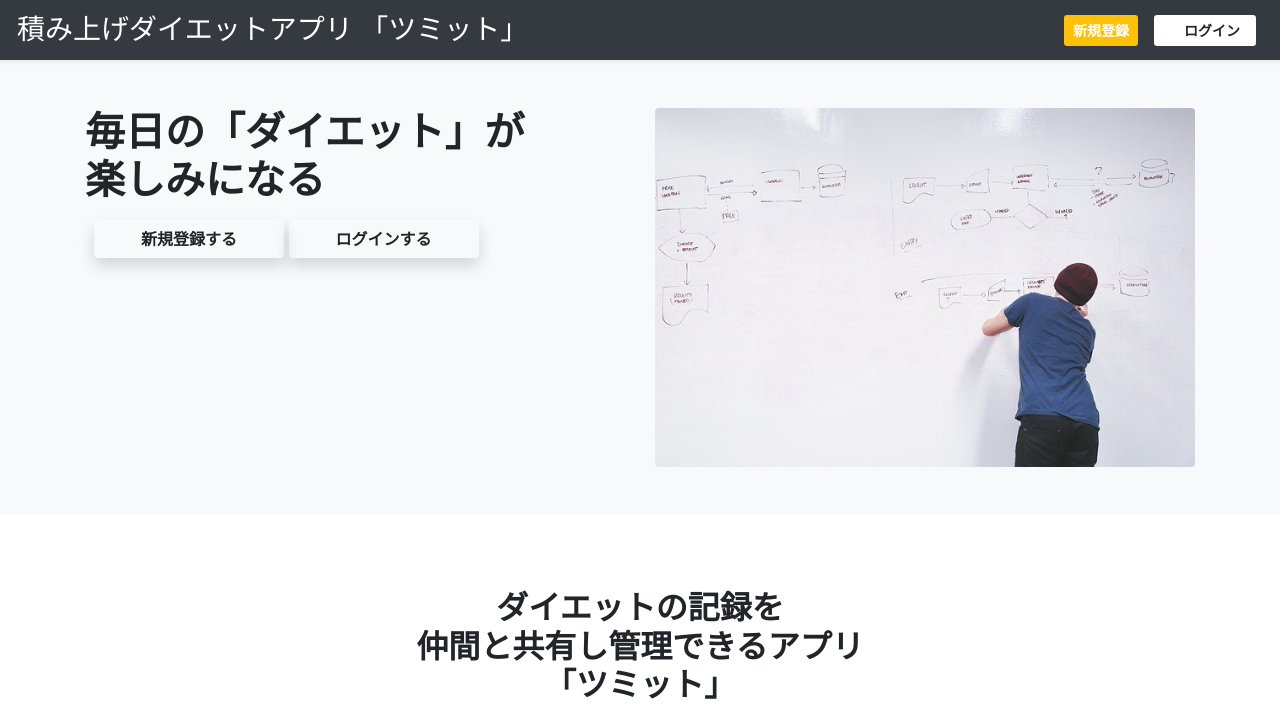
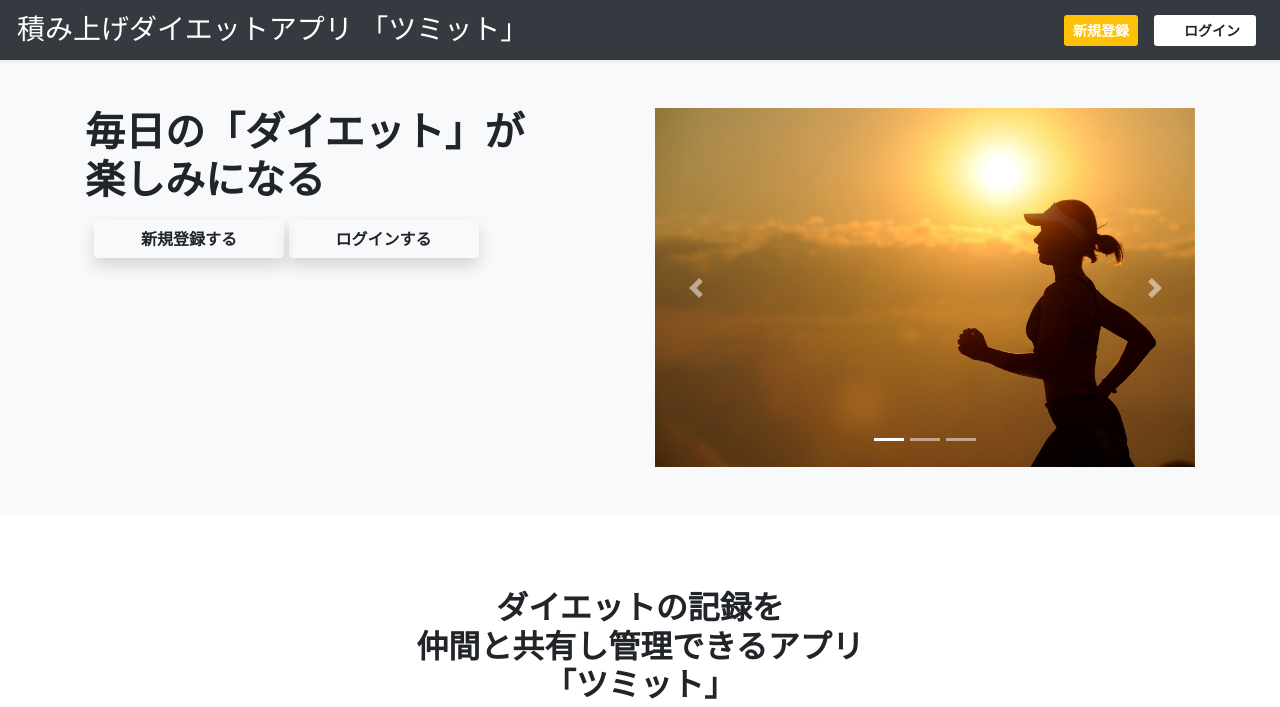
Before and after one commit to yutakuma0901/tumitto, a PHP site: page /tumitto/home.index.php in a window 1280 px wide. Shown: the top 707 px of the page. Run offline with PHP 8.4, Linux system fonts and the light colour scheme; some libraries are stand-ins or nearby versions.

Commit message:
ユーザー画面のスライダーを停止 ホーム画面のスライダーを追加（jquery,javascript）

```diff
--- a/src/tumitto/views/home.index.php
+++ b/src/tumitto/views/home.index.php
@@ -24,7 +24,36 @@
             </div>
           </div>
           <div class="col-md-6 d-none d-md-block">
-            <img src="img/whiteboard-5ee4dc4b4b_640.jpg" class="img-fluid rounded position-relative" alt="..." width="100%">
+            <!-- <img src="img/whiteboard-5ee4dc4b4b_640.jpg" class="img-fluid rounded position-relative" alt="..." width="100%"> -->
+
+              <div id="carouselExampleIndicators" class="carousel slide" data-ride="carousel">
+                  <ol class="carousel-indicators">
+                      <li data-target="#carouselExampleIndicators" data-slide-to="0" class="active"></li>
+                      <li data-target="#carouselExampleIndicators" data-slide-to="1"></li>
+                      <li data-target="#carouselExampleIndicators" data-slide-to="2"></li>
+                  </ol>
+                  <div class="carousel-inner">
+                      <div class="carousel-item active">
+                          <img src=" img/pexels-pixabay-40751.jpg" class="d-block w-100" alt="...">
+                      </div>
+                      <div class="carousel-item">
+                          <img src=" img/pexels-jonathan-borba-3076516.jpg" class="d-block w-100" alt="...">
+                      </div>
+                      <div class="carousel-item">
+                          <img src="img/pexels-ella-olsson-1640777.jpg" class="d-block w-100" alt="...">
+                      </div>
+                  </div>
+                  <a class="carousel-control-prev" href="#carouselExampleIndicators" role="button" data-slide="prev">
+                      <span class="carousel-control-prev-icon" aria-hidden="true"></span>
+                      <span class="sr-only">Previous</span>
+                  </a>
+                  <a class="carousel-control-next" href="#carouselExampleIndicators" role="button" data-slide="next">
+                      <span class="carousel-control-next-icon" aria-hidden="true"></span>
+                      <span class="sr-only">Next</span>
+                  </a>
+              </div>
+
+
           </div>
           <!-- 小 -->
           <div class="d-block d-md-none">
--- a/src/tumitto/views/home.layout.login.php
+++ b/src/tumitto/views/home.layout.login.php
@@ -8,6 +8,13 @@
   <link href="https://use.fontawesome.com/releases/v5.6.1/css/all.css" rel="stylesheet">
   <title><?= $title; ?></title>
 </head>
+
+<!-- Optional JavaScript -->
+<!-- jQuery first, Popper.js, Bootstrap JSの順番に読み込む -->
+<script src="https://code.jquery.com/jquery-3.5.1.slim.min.js" integrity="sha384-DfXdz2htPH0lsSSs5nCTpuj/zy4C+OGpamoFVy38MVBnE+IbbVYUew+OrCXaRkfj" crossorigin="anonymous"></script>
+<script src="https://cdn.jsdelivr.net/npm/popper.js@1.16.1/dist/umd/popper.min.js" integrity="sha384-9/reFTGAW83EW2RDu2S0VKaIzap3H66lZH81PoYlFhbGU+6BZp6G7niu735Sk7lN" crossorigin="anonymous"></script>
+<script src="https://stackpath.bootstrapcdn.com/bootstrap/4.5.2/js/bootstrap.min.js" integrity="sha384-B4gt1jrGC7Jh4AgTPSdUtOBvfO8shuf57BaghqFfPlYxofvL8/KUEfYiJOMMV+rV" crossorigin="anonymous"></script>
+
 
 <body>
   <nav class="navbar navbar-expand-md fixed-top shadow-sm bg-teal1 bg-dark" style="height: 60px; vertical-align: middle;">
--- a/src/tumitto/views/index.php
+++ b/src/tumitto/views/index.php
@@ -1,5 +1,5 @@
 <!-- ユーザーアカウント情報-->
-<header class='navbar  p-3 mb-5 text-dark bg-light'>
+<header class='navbar  p-3 mb-5 text-dark '>
   <div style='margin-top: 60px;'>
     <section class='card-deck  pb-4'>
       <div class='card border-0 d-flex  align-items-end justify-content-center'>
@@ -25,7 +25,7 @@
 
 <main>
   <!-- スライダー -->
-  <div id="carouselExampleIndicators" class="carousel slide" data-ride="carousel">
+  <!-- <div id="carouselExampleIndicators" class="carousel slide" data-ride="carousel">
     <ol class="carousel-indicators">
       <li data-target="#carouselExampleIndicators" data-slide-to="0" class="active"></li>
       <li data-target="#carouselExampleIndicators" data-slide-to="1"></li>
@@ -50,7 +50,7 @@
       <span class="carousel-control-next-icon" aria-hidden="true"></span>
       <span class="sr-only">Next</span>
     </a>
-  </div>
+  </div> -->
 
 
   <!-- 積み上げバー-->
```
Also changed, not shown: 1 other file.
